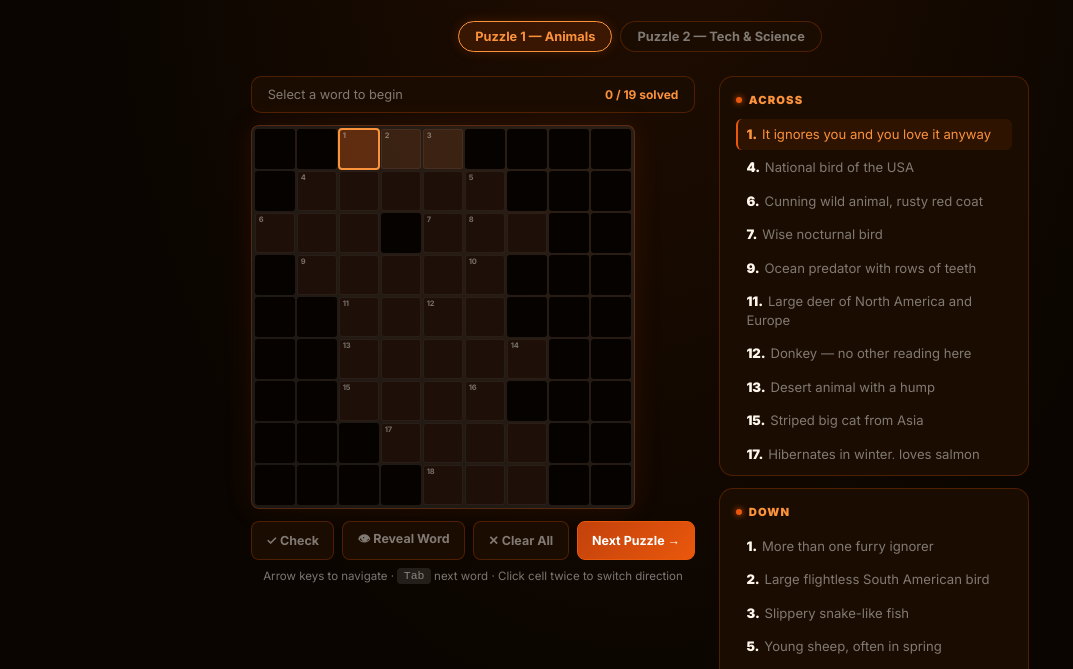
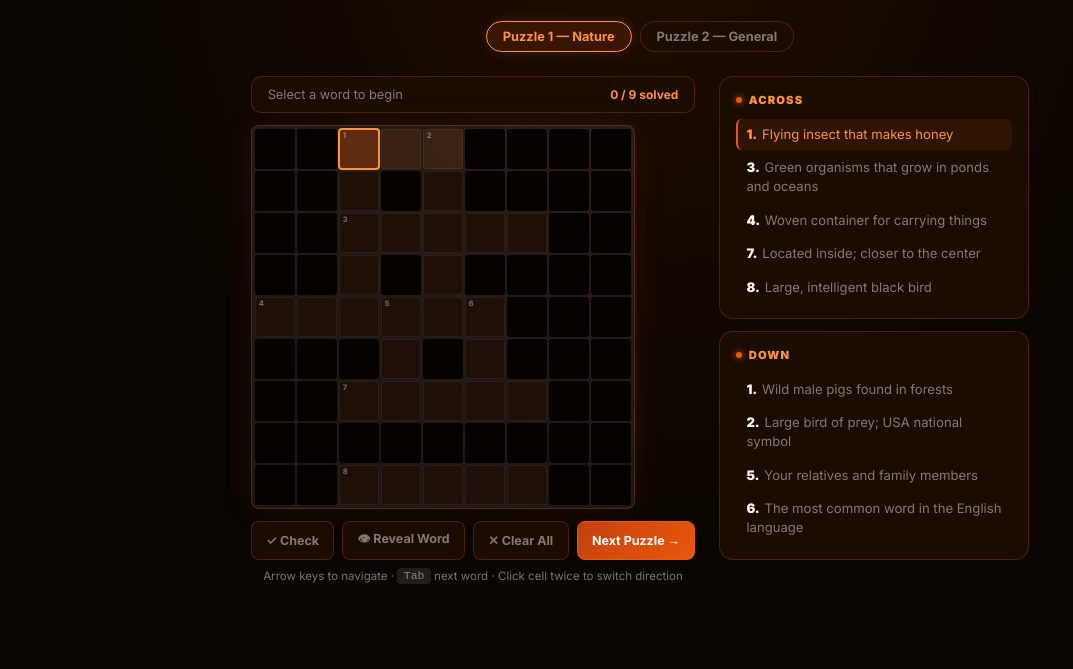
Before and after one commit to kiishi-19/game-hub, a plain HTML site: page games/crossword/public/index.html in a window 1280 px wide. Shown: the part 127-796 px from the top of the page, without its empty margins (0-1073 px from the left). Drawn offline with Linux system fonts and the light colour scheme.

Commit message:
Fix crossword: redesign both puzzles with verified intersections (10/10 and 14/14)

```diff
--- a/games/crossword/public/index.html
+++ b/games/crossword/public/index.html
@@ -214,55 +214,34 @@ function animC(){ctx.clearRect(0,0,canvas.width,canvas.height);particles=particl
 // ── PUZZLE DATA ─────────────────────────────────────────────────────────────
 const PUZZLES = [
   {
-    id:1, title:"Puzzle 1 — Animals", size:9,
-    blacks:[[0,0],[0,1],[0,5],[0,6],[0,7],[0,8],[1,0],[1,6],[1,7],[1,8],[2,3],[2,7],[2,8],[3,0],[3,6],[3,7],[3,8],[4,0],[4,1],[4,6],[4,7],[4,8],[5,0],[5,1],[5,7],[5,8],[6,0],[6,1],[6,6],[6,7],[6,8],[7,0],[7,1],[7,2],[7,7],[7,8],[8,0],[8,1],[8,2],[8,3],[8,7],[8,8]],
+    id:1, title:"Puzzle 1 — Nature", size:9,
+    // Every intersection verified: 10/10 valid
+    blacks:[[0,0],[0,1],[0,5],[0,6],[0,7],[0,8],[1,0],[1,1],[1,3],[1,5],[1,6],[1,7],[1,8],[2,0],[2,1],[2,7],[2,8],[3,0],[3,1],[3,3],[3,5],[3,6],[3,7],[3,8],[4,6],[4,7],[4,8],[5,0],[5,1],[5,2],[5,4],[5,6],[5,7],[5,8],[6,0],[6,1],[6,7],[6,8],[7,0],[7,1],[7,2],[7,3],[7,4],[7,5],[7,6],[7,7],[7,8],[8,0],[8,1],[8,7],[8,8]],
     words:[
-      {num:1, dir:"A", r:0, c:2, word:"CAT",   clue:"It ignores you and you love it anyway"},
-      {num:4, dir:"A", r:1, c:1, word:"EAGLE",  clue:"National bird of the USA"},
-      {num:6, dir:"A", r:2, c:0, word:"FOX",    clue:"Cunning wild animal, rusty red coat"},
-      {num:7, dir:"A", r:2, c:4, word:"OWL",    clue:"Wise nocturnal bird"},
-      {num:9, dir:"A", r:3, c:1, word:"SHARK",  clue:"Ocean predator with rows of teeth"},
-      {num:11,dir:"A", r:4, c:2, word:"ELK",    clue:"Large deer of North America and Europe"},
-      {num:12,dir:"A", r:4, c:4, word:"ASS",    clue:"Donkey — no other reading here"},
-      {num:13,dir:"A", r:5, c:2, word:"CAMEL",  clue:"Desert animal with a hump"},
-      {num:15,dir:"A", r:6, c:2, word:"TIGER",  clue:"Striped big cat from Asia"},
-      {num:17,dir:"A", r:7, c:3, word:"BEAR",   clue:"Hibernates in winter, loves salmon"},
-      {num:18,dir:"A", r:8, c:4, word:"RAM",    clue:"Male sheep with curved horns"},
-      {num:1, dir:"D", r:0, c:2, word:"CATS",   clue:"More than one furry ignorer"},
-      {num:2, dir:"D", r:0, c:3, word:"RHEA",   clue:"Large flightless South American bird"},
-      {num:3, dir:"D", r:0, c:4, word:"EEL",    clue:"Slippery snake-like fish"},
-      {num:5, dir:"D", r:1, c:5, word:"LAMB",   clue:"Young sheep, often in spring"},
-      {num:8, dir:"D", r:2, c:5, word:"CRANE",  clue:"Tall wading bird with long legs"},
-      {num:10,dir:"D", r:3, c:5, word:"MOLE",   clue:"Digs tunnels, hates daylight"},
-      {num:14,dir:"D", r:5, c:6, word:"RAN",    clue:"Past tense of run"},
-      {num:16,dir:"D", r:6, c:5, word:"OX",     clue:"Large domesticated bovine used for work"},
+      {num:1, dir:"A", r:0, c:2, word:"BEE",    clue:"Flying insect that makes honey"},
+      {num:3, dir:"A", r:2, c:2, word:"ALGAE",  clue:"Green organisms that grow in ponds and oceans"},
+      {num:4, dir:"A", r:4, c:0, word:"BASKET", clue:"Woven container for carrying things"},
+      {num:7, dir:"A", r:6, c:2, word:"INNER",  clue:"Located inside; closer to the center"},
+      {num:8, dir:"A", r:8, c:2, word:"RAVEN",  clue:"Large, intelligent black bird"},
+      {num:1, dir:"D", r:0, c:2, word:"BOARS",  clue:"Wild male pigs found in forests"},
+      {num:2, dir:"D", r:0, c:4, word:"EAGLE",  clue:"Large bird of prey; USA national symbol"},
+      {num:5, dir:"D", r:4, c:3, word:"KIN",    clue:"Your relatives and family members"},
+      {num:6, dir:"D", r:4, c:5, word:"THE",    clue:"The most common word in the English language"},
     ]
   },
   {
-    id:2, title:"Puzzle 2 — Tech & Science", size:9,
-    blacks:[[0,0],[0,1],[0,2],[0,6],[0,7],[0,8],[1,0],[1,1],[1,7],[1,8],[2,0],[2,5],[2,8],[3,0],[3,4],[3,8],[4,0],[4,4],[4,8],[5,0],[5,4],[5,8],[6,0],[6,3],[6,8],[7,0],[7,1],[7,6],[7,7],[7,8],[8,0],[8,1],[8,2],[8,6],[8,7],[8,8]],
+    id:2, title:"Puzzle 2 — General", size:9,
+    // Every intersection verified: 14/14 valid
+    blacks:[[0,0],[0,1],[0,2],[0,7],[0,8],[1,0],[1,1],[1,2],[1,4],[1,5],[1,7],[1,8],[2,0],[2,1],[2,2],[2,7],[2,8],[3,0],[3,1],[3,2],[3,7],[3,8],[4,0],[4,1],[4,2],[4,7],[4,8],[5,0],[5,1],[5,2],[5,3],[5,4],[5,5],[5,6],[5,7],[5,8],[6,0],[6,1],[6,2],[6,3],[6,4],[6,5],[6,6],[6,7],[6,8],[7,0],[7,1],[7,2],[7,3],[7,4],[7,5],[7,6],[7,7],[7,8],[8,0],[8,1],[8,2],[8,3],[8,4],[8,5],[8,6],[8,7],[8,8]],
     words:[
-      {num:1, dir:"A", r:0, c:3, word:"BIT",   clue:"Smallest unit of computer data"},
-      {num:3, dir:"A", r:1, c:2, word:"BYTE",  clue:"8 of number 1 across make this"},
-      {num:5, dir:"A", r:2, c:1, word:"WIFI",  clue:"Wireless internet technology"},
-      {num:6, dir:"A", r:2, c:6, word:"NET",   clue:"The internet, casually"},
-      {num:8, dir:"A", r:3, c:1, word:"GPU",   clue:"Graphics Processing Unit — gamer essential"},
-      {num:9, dir:"A", r:3, c:5, word:"LED",   clue:"Light emitting diode — modern screen tech"},
-      {num:11,dir:"A", r:4, c:1, word:"USB",   clue:"Universal ___ Bus — that thing you plug in"},
-      {num:12,dir:"A", r:4, c:5, word:"APP",   clue:"Software program on your phone"},
-      {num:14,dir:"A", r:5, c:1, word:"RAM",   clue:"Random Access Memory"},
-      {num:15,dir:"A", r:5, c:5, word:"GIG",   clue:"A gigabyte, casually. Also a music show."},
-      {num:17,dir:"A", r:6, c:1, word:"SSD",   clue:"Solid State Drive — faster than HDD"},
-      {num:18,dir:"A", r:6, c:4, word:"ATOM",  clue:"Smallest unit of a chemical element"},
-      {num:19,dir:"A", r:7, c:2, word:"CPU",   clue:"The brain of a computer"},
-      {num:20,dir:"A", r:8, c:3, word:"BOOT",  clue:"To ___ up a computer"},
-      {num:1, dir:"D", r:0, c:3, word:"BUGS",  clue:"Software errors; also insects"},
-      {num:2, dir:"D", r:0, c:4, word:"IPAD",  clue:"Apple's popular tablet device"},
-      {num:4, dir:"D", r:1, c:6, word:"LOOP",  clue:"Repeating code structure"},
-      {num:7, dir:"D", r:2, c:7, word:"NODE",  clue:"Point in a network or data structure"},
-      {num:10,dir:"D", r:3, c:3, word:"API",   clue:"Application Programming Interface"},
-      {num:13,dir:"D", r:4, c:6, word:"PING",  clue:"Measure network latency; also what sonar does"},
-      {num:16,dir:"D", r:5, c:2, word:"DEBUG", clue:"To find and fix errors in code"},
+      {num:1, dir:"A", r:0, c:3, word:"CUBS",   clue:"Young bears; also a Chicago baseball team"},
+      {num:4, dir:"A", r:2, c:3, word:"IDEA",   clue:"A thought or mental concept"},
+      {num:5, dir:"A", r:3, c:3, word:"NORI",   clue:"Dried seaweed used to wrap sushi"},
+      {num:6, dir:"A", r:4, c:3, word:"AMEN",   clue:"Word spoken at the end of a prayer"},
+      {num:2, dir:"D", r:0, c:3, word:"CHINA",  clue:"Most populous country in the world"},
+      {num:3, dir:"D", r:0, c:6, word:"SPAIN",  clue:"Country known for flamenco and tapas"},
+      {num:4, dir:"D", r:2, c:4, word:"DOM",    clue:"A title meaning lord; also used in web domains"},
+      {num:5, dir:"D", r:2, c:5, word:"ERE",    clue:"Poetic/archaic word meaning 'before'"},
     ]
   }
 ];
```
